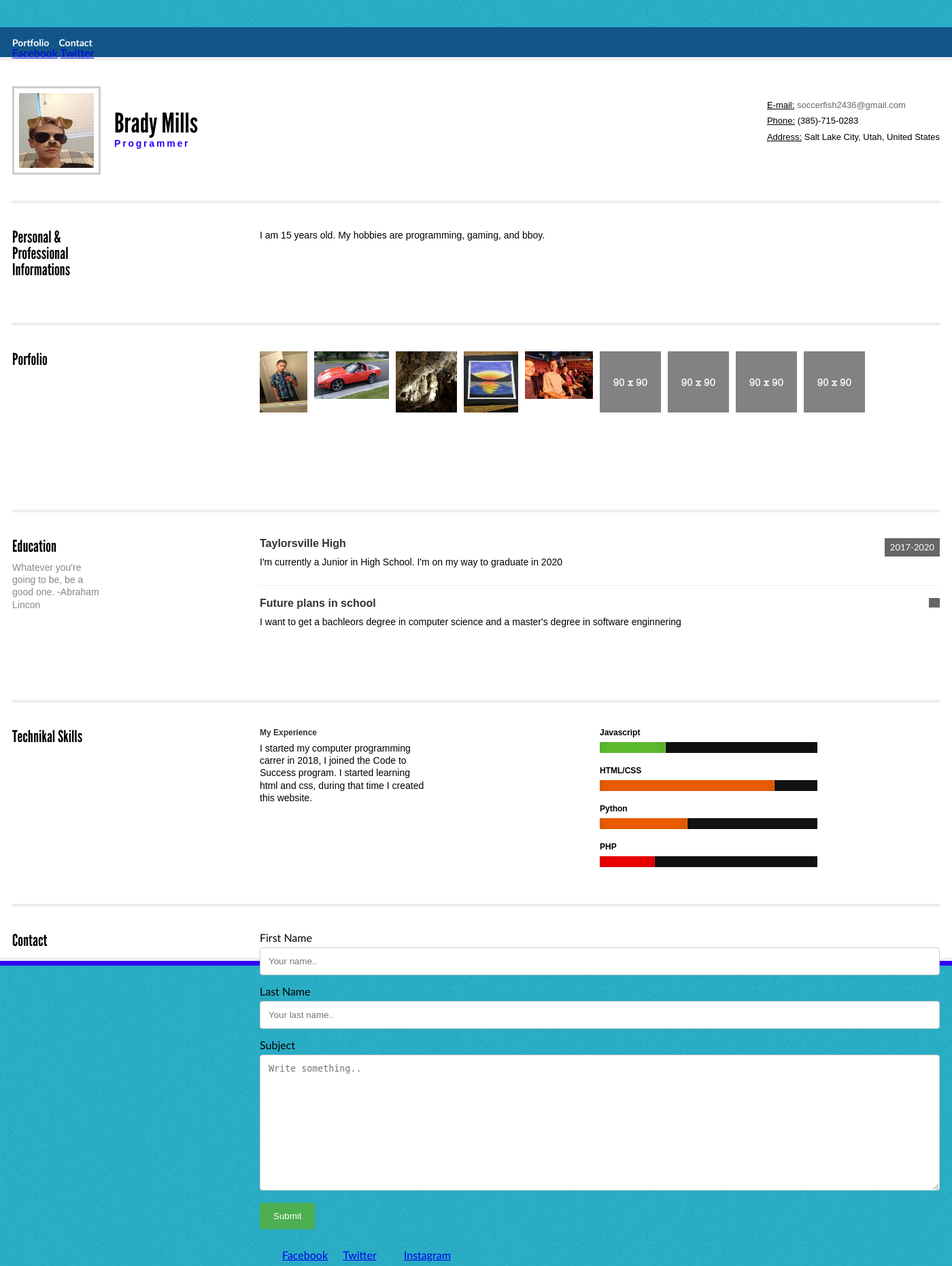
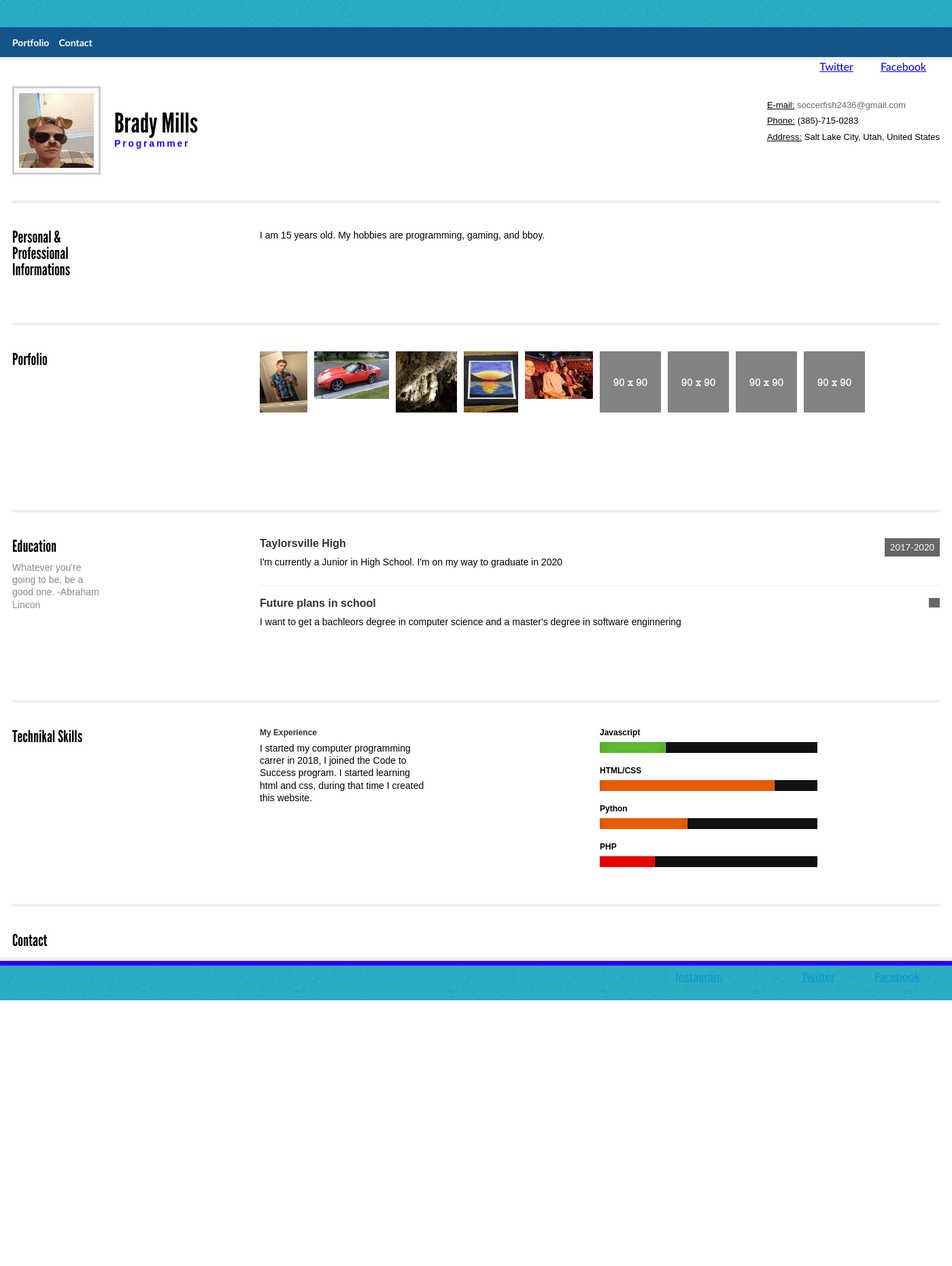
Before and after one commit to 3553NC3/Resume, a PHP site: page /index.html in a window 1400 px wide. Shown: the whole page at 68% size. After the commit the page ends 1472 px from the top, so only its background shows below. Run offline with PHP 8.4, Linux system fonts and the light colour scheme.

Commit message:
Revert "Size update"
This reverts commit 92d4eb9dfc58157a331957e8ef033128fb9b7e02.

```diff
--- a/action_page.php
+++ /dev/null
@@ -1 +0,0 @@
-<?php header('location: /index.html');?>
--- a/css/main.css
+++ b/css/main.css
@@ -255,52 +255,20 @@ body {
 
 
 /*----------Contact------------*/
-section-contact {
-	height: 40px;
+.social_contact {
+	float: right;
+	color: #black;
+	padding: 0px;
+	margin: 20px;
 }
-
-/* Style inputs with type="text", select elements and textareas */
-input[type=text], select, textarea {
-    width: 100%; /* Full width */
-    padding: 12px; /* Some padding */
-    border: 1px solid #ccc; /* Gray border */
-    border-radius: 4px; /* Rounded borders */
-    box-sizing: border-box; /* Make sure that padding and width stays in place */
-    margin-top: 6px; /* Add a top margin */
-    margin-bottom: 16px; /* Bottom margin */
-    resize: vertical /* Allow the user to vertically resize the textarea (not horizontally) */
-}
-
-/* Style the submit button with a specific background color etc */
-input[type=submit] {
-    background-color: #4CAF50;
-    color: white;
-    padding: 12px 20px;
-    border: none;
-    border-radius: 4px;
-    cursor: pointer;
-}
-
-/* When moving the mouse over the submit button, add a darker green color */
-input[type=submit]:hover {
-    background-color: #45a049;
-}
-
-/* Add a background color and some padding around the form */
-right {
-    border-radius: 5px;
-    background-color: #f2f2f2;
-    padding: 20px;
-}
-
 #contact_icons {
-	float: left;
+	float: right;
 	margin: 30px 0 0 24px;
 }
 
 #contact_icons a {
 	padding: 7px 9px;
-	color: 0099CC;
+	color: #0099CC;
 }
 
 #contact_icons a:hover {
--- a/index.html
+++ b/index.html
@@ -144,27 +144,6 @@
 
         <div class="right">
 
-            <form action="action_page.php">
-
-      <label for="fname">First Name</label>
-      <input type="text" id="fname" name="firstname" placeholder="Your name..">
-
-      <label for="lname">Last Name</label>
-      <input type="text" id="lname" name="lastname" placeholder="Your last name..">
-
-      <!--<label for="country">Country</label>
-      <select id="country" name="country">
-        <option value="australia">Australia</option>
-        <option value="canada">Canada</option>
-        <option value="usa">USA</option>
-      </select>-->
-
-      <label for="subject">Subject</label>
-      <textarea id="subject" name="subject" placeholder="Write something.." style="height:200px"></textarea>
-
-      <input type="submit" value="Submit">
-
-    </form>
 
           <div id="contact_icons">
             <a href="https://www.facebook.com/profile.php?id=100005035665171" class="social_contact">Facebook</a> <a href="https://twitter.com/#!/essence3383" class=
```
